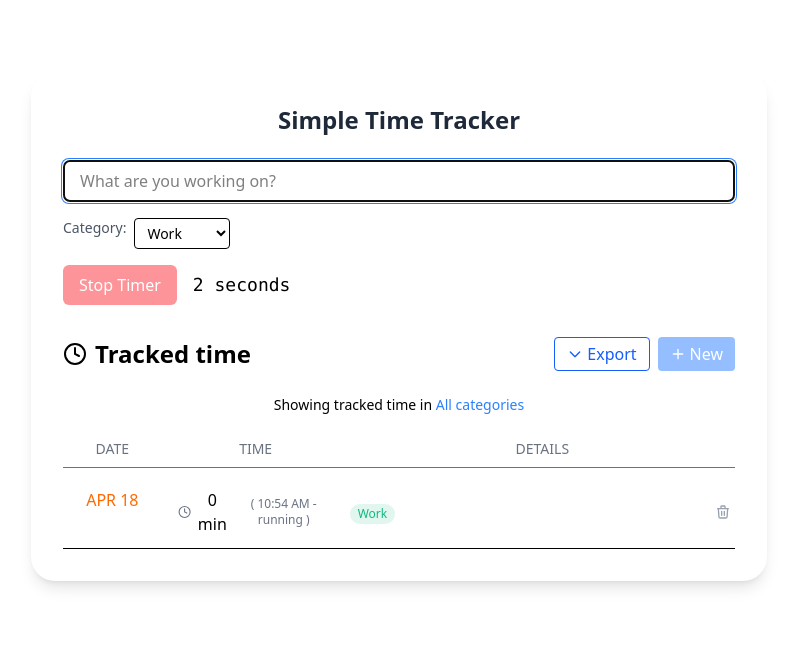
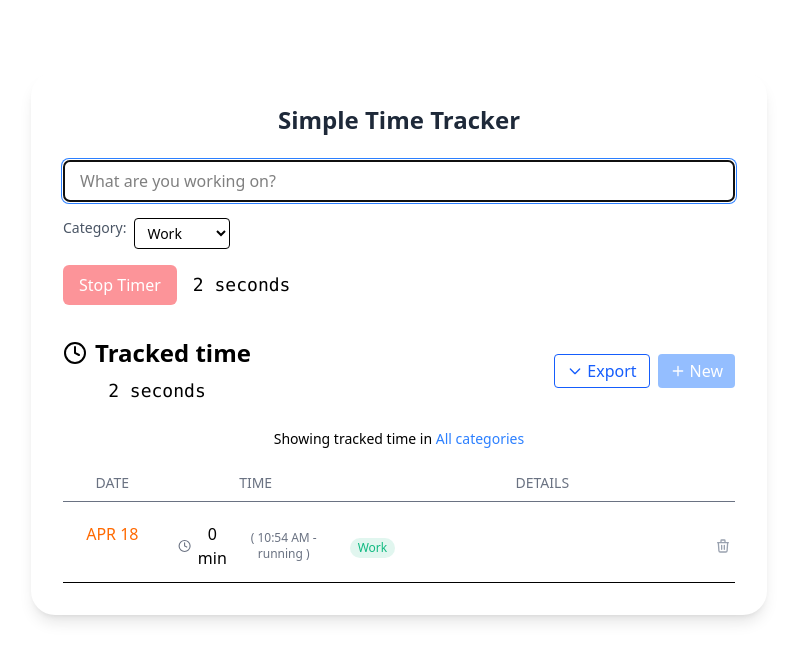
Before and after one commit to mauricedesaxe/time-tracker, a React app: page / in a window 1280 px wide. Both pictures are taken after a click on the button "Start Timer". Shown: the top 660 px of the page, without its empty margins (33-830 px from the left). Built offline with nearby package versions, Linux system fonts and the light colour scheme; the HTML template or start-up script is replaced by a standard one.

Commit message:
move tracked time

```diff
--- a/src/components/TimeTracker.tsx
+++ b/src/components/TimeTracker.tsx
@@ -406,7 +406,7 @@ const TimeTracker = () => {
       {/* Time entries list */}
       <div className="mt-8">
         <div className="flex items-center justify-between mb-6">
-          <div className="flex items-center space-x-2">
+          <div className="space-y-2">
             <div className="text-2xl flex items-center">
               <svg
                 className="w-6 h-6 mr-2"
@@ -419,6 +419,9 @@ const TimeTracker = () => {
               </svg>
               <span className="font-semibold">Tracked time</span>
             </div>
+            {currentEntry && (
+              <div className="text-lg font-mono">{timeDisplay}</div>
+            )}
           </div>
           <div className="flex space-x-2">
             <button className="flex items-center px-3 py-1 border rounded text-blue-600 hover:bg-blue-50">
```
